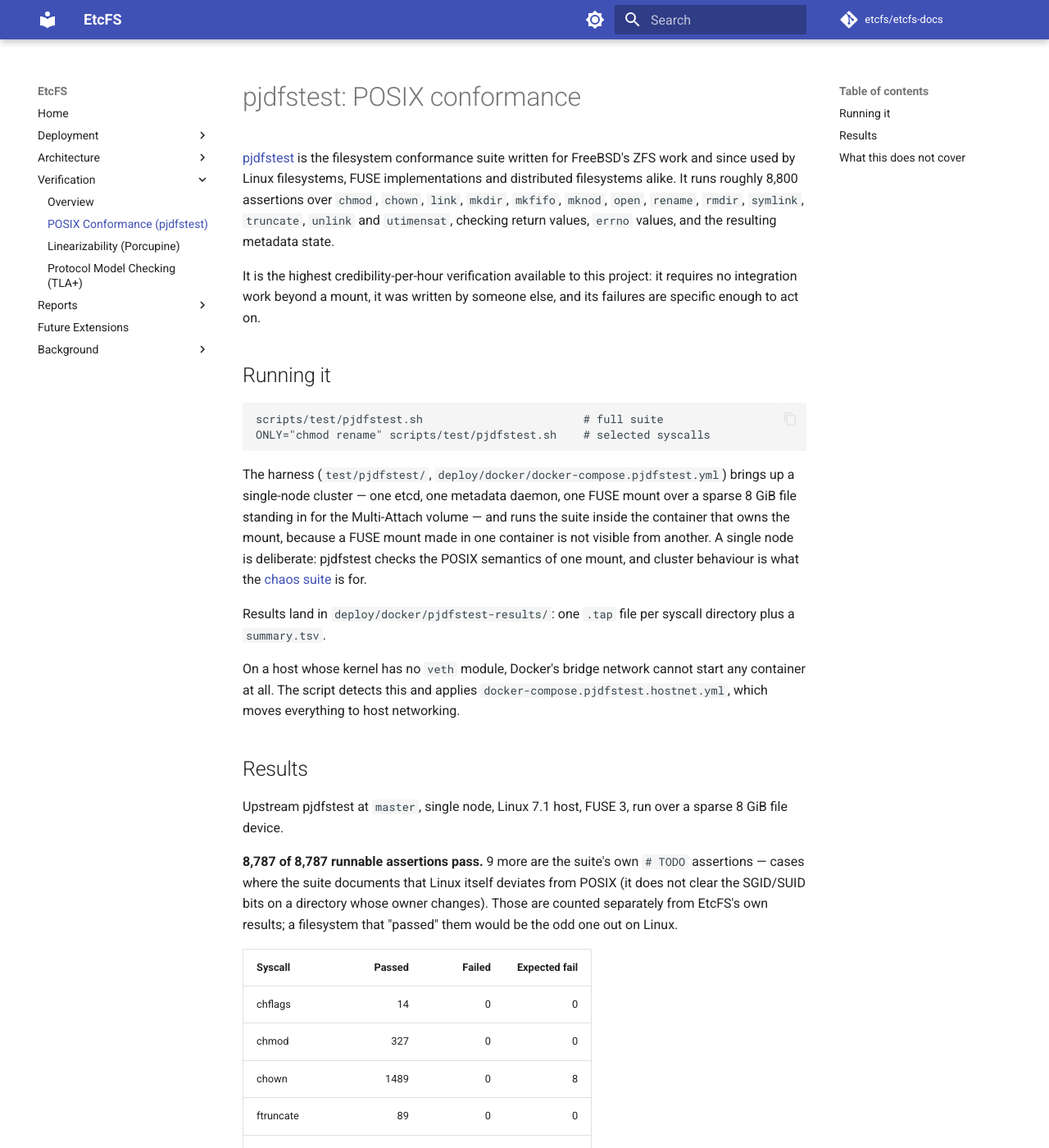
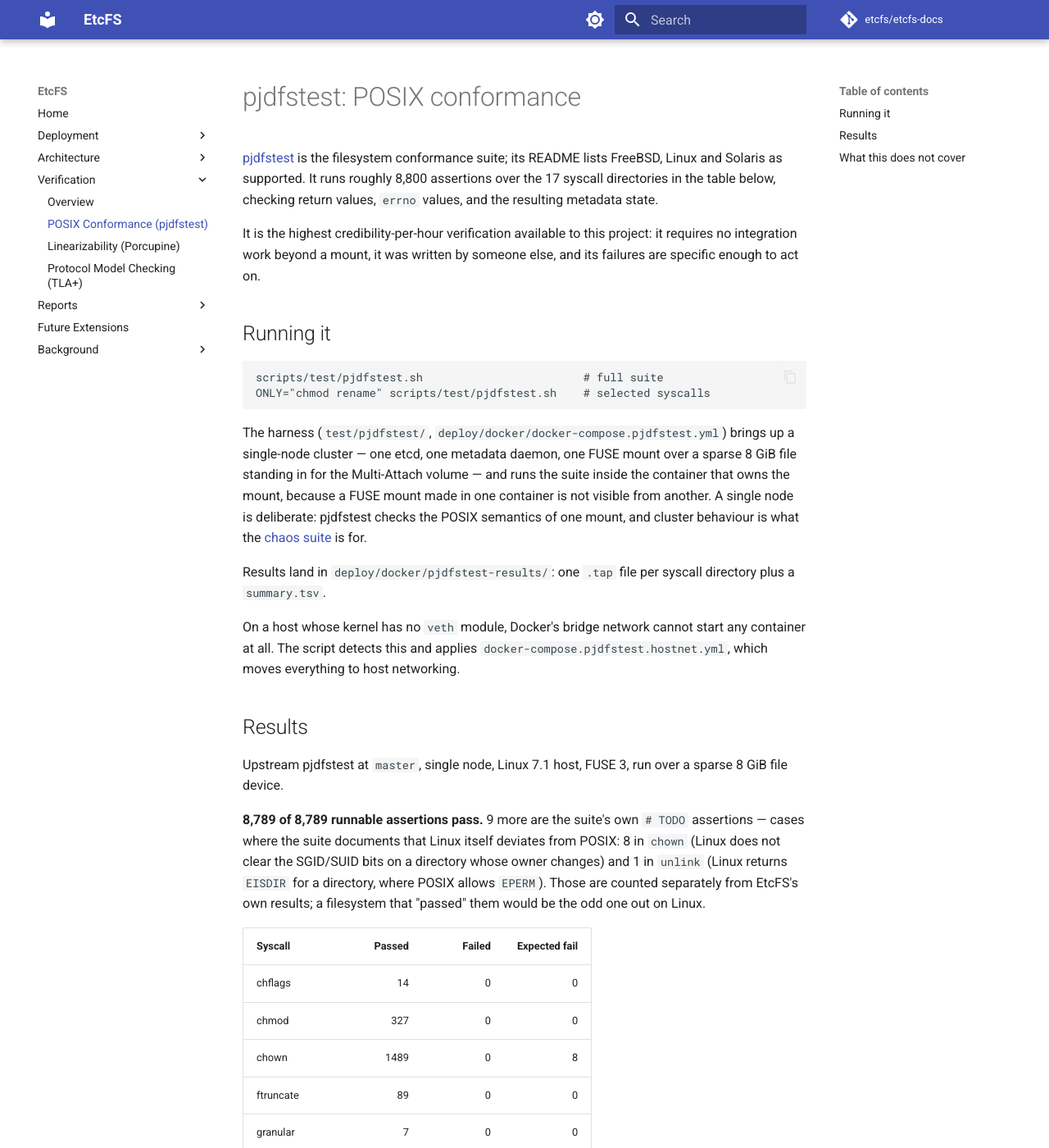
Before and after one commit to etcfs/etcfs-docs, an MkDocs documentation site: the page built from docs/verification/pjdfstest.md, in a window 1280 px wide and 1400 px high. Shown: the whole window at 82% size. Built offline with MkDocs 1.6.1 and Material for MkDocs 9.7.7, drawn with Linux system fonts in a browser that asks for light colours; comment, search, counter and statistics services are not loaded; some of the changed text lies outside the part shown.

Commit message:
docs(pjdfstest): corrected the assertion total, the expected-failure causes, the xattr note and the suite's provenance

```diff
--- a/docs/verification/pjdfstest.md
+++ b/docs/verification/pjdfstest.md
@@ -1,10 +1,9 @@
 # pjdfstest: POSIX conformance
 
 [pjdfstest](https://github.com/pjd/pjdfstest) is the filesystem conformance
-suite written for FreeBSD's ZFS work and since used by Linux filesystems,
-FUSE implementations and distributed filesystems alike. It runs roughly 8,800
-assertions over `chmod`, `chown`, `link`, `mkdir`, `mkfifo`, `mknod`, `open`,
-`rename`, `rmdir`, `symlink`, `truncate`, `unlink` and `utimensat`, checking
+suite; its README lists FreeBSD, Linux and Solaris as supported. It runs
+roughly 8,800 assertions over the 17 syscall directories in the table below,
+checking
 return values, `errno` values, and the resulting metadata state.
 
 It is the highest credibility-per-hour verification available to this project:
@@ -39,10 +38,11 @@ networking.
 Upstream pjdfstest at `master`, single node, Linux 7.1 host, FUSE 3, run over
 a sparse 8 GiB file device.
 
-**8,787 of 8,787 runnable assertions pass.** 9 more are the suite's own `#
+**8,789 of 8,789 runnable assertions pass.** 9 more are the suite's own `#
 TODO` assertions — cases where the suite documents that Linux itself deviates
-from POSIX (it does not clear the SGID/SUID bits on a directory whose owner
-changes). Those are counted separately from EtcFS's own results; a filesystem
+from POSIX: 8 in `chown` (Linux does not clear the SGID/SUID bits on a
+directory whose owner changes) and 1 in `unlink` (Linux returns `EISDIR` for a
+directory, where POSIX allows `EPERM`). Those are counted separately from EtcFS's own results; a filesystem
 that "passed" them would be the odd one out on Linux.
 
 | Syscall | Passed | Failed | Expected fail |
```
Also changed, not shown: other parts of docs/verification/pjdfstest.md (+2 -2 lines), docs/index.md (+1 -1 lines).
